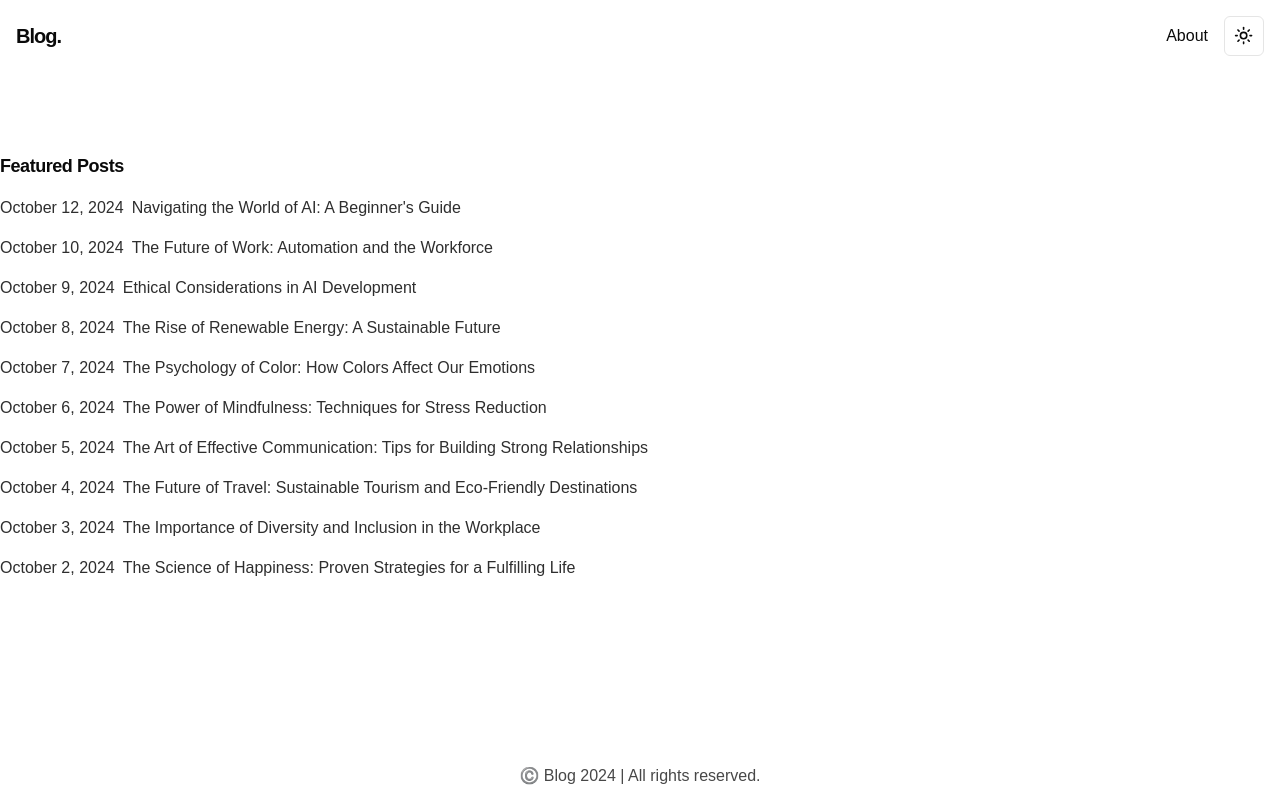
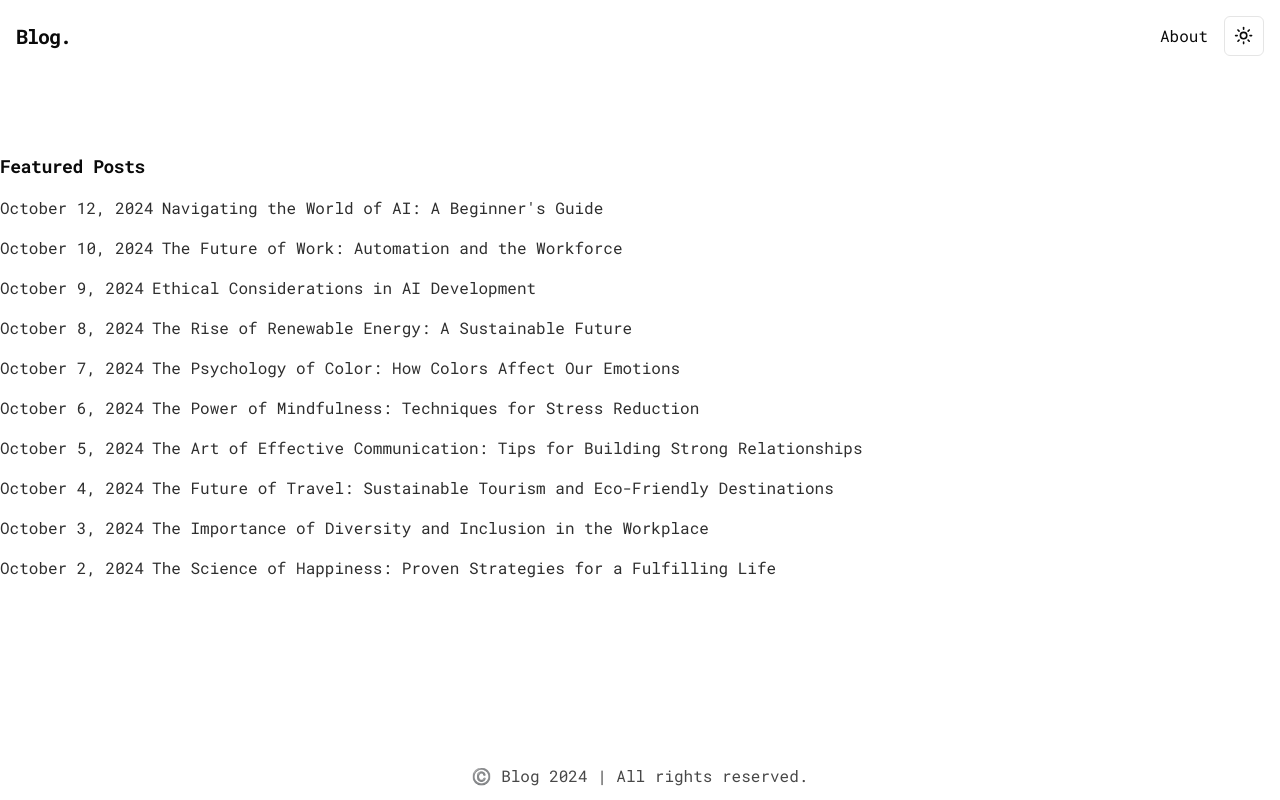
Before and after one commit to gevaun/blog, a Next.js app: page / in a window 1280 px wide. Built offline with nearby package versions, Linux system fonts and the light colour scheme.

Commit message:
Refactor layout component to use Roboto Mono font and improve code readability

```diff
--- a/app/layout.tsx
+++ b/app/layout.tsx
@@ -4,6 +4,8 @@ import "./globals.css";
 import Navigation from "@/components/navigation";
 import { ThemeProvider } from "@/components/theme-provider";
 import Footer from "@/components/footer";
+import { Roboto_Mono, } from "@next/font/google";
+
 
 const geistSans = localFont({
   src: "./fonts/GeistVF.woff",
@@ -15,6 +17,11 @@ const geistMono = localFont({
   src: "./fonts/GeistMonoVF.woff",
   variable: "--font-geist-mono",
   weight: "100 900",
+});
+
+const robotoMono = Roboto_Mono({
+  subsets: ["latin"],
+  weight: ["400", "700"],
 });
 
 export const metadata: Metadata = {
@@ -30,7 +37,7 @@ export default function RootLayout({
   return (
     <html lang="en">
       <body
-        className={`${geistSans.variable} ${geistMono.variable} antialiased min-h-screen flex flex-col`}
+        className={`${robotoMono.className} antialiased min-h-screen flex flex-col`}
       >
         <ThemeProvider
           attribute="class"
@@ -39,9 +46,9 @@ export default function RootLayout({
           disableTransitionOnChange
         >
           <div className="flex flex-auto flex-col">
-          <Navigation />
-          <div className="mt-20 mx-auto container ">{children}</div>
-          <Footer />
+            <Navigation />
+            <div className="mt-20 mx-auto container ">{children}</div>
+            <Footer />
           </div>
         </ThemeProvider>
       </body>
```
